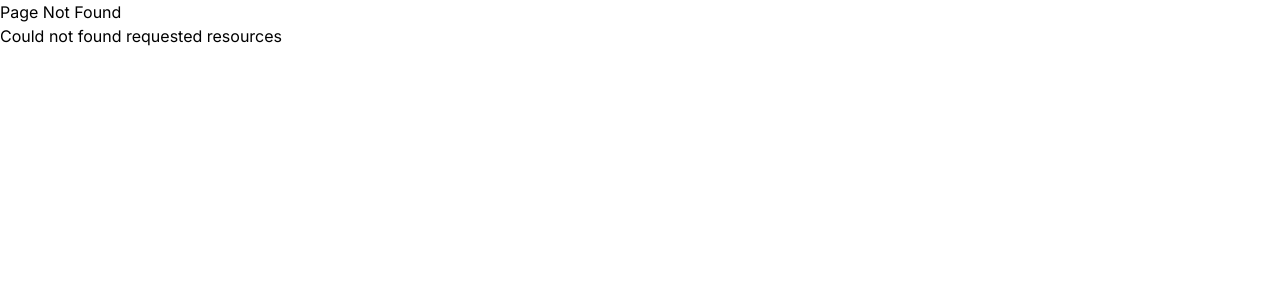
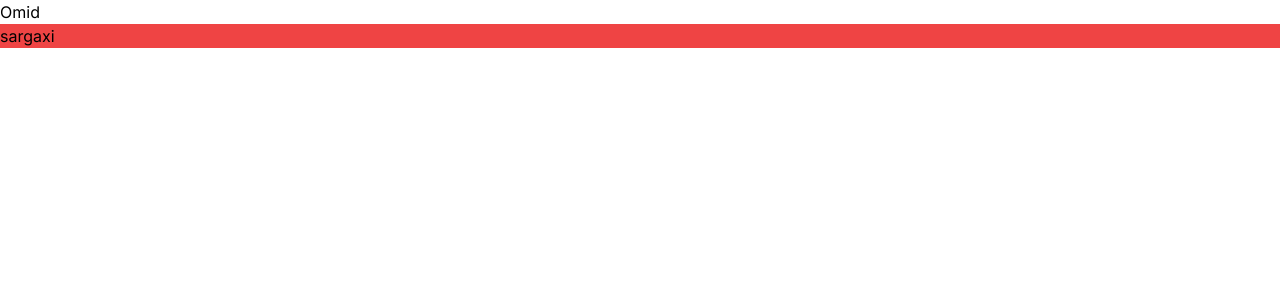
Before and after one commit to Omid-Sargazi/nextjs-dashboard, a Next.js app: page /%5Fomid in a window 1280 px wide. Before the commit this address had no page. Shown: the top 300 px of the page. Built offline with nearby package versions, Linux system fonts and the light colour scheme; a web font is replaced by a local one.

Commit message:
use %5F for underscore in url

```diff
--- /dev/null
+++ b/app/%5Fomid/page.tsx
@@ -0,0 +1,12 @@
+import React from 'react'
+
+const page = () => {
+  return (
+    <div>
+      Omid
+      <div className=' bg-red-500'>sargaxi</div>
+    </div>
+  )
+}
+
+export default page
```
